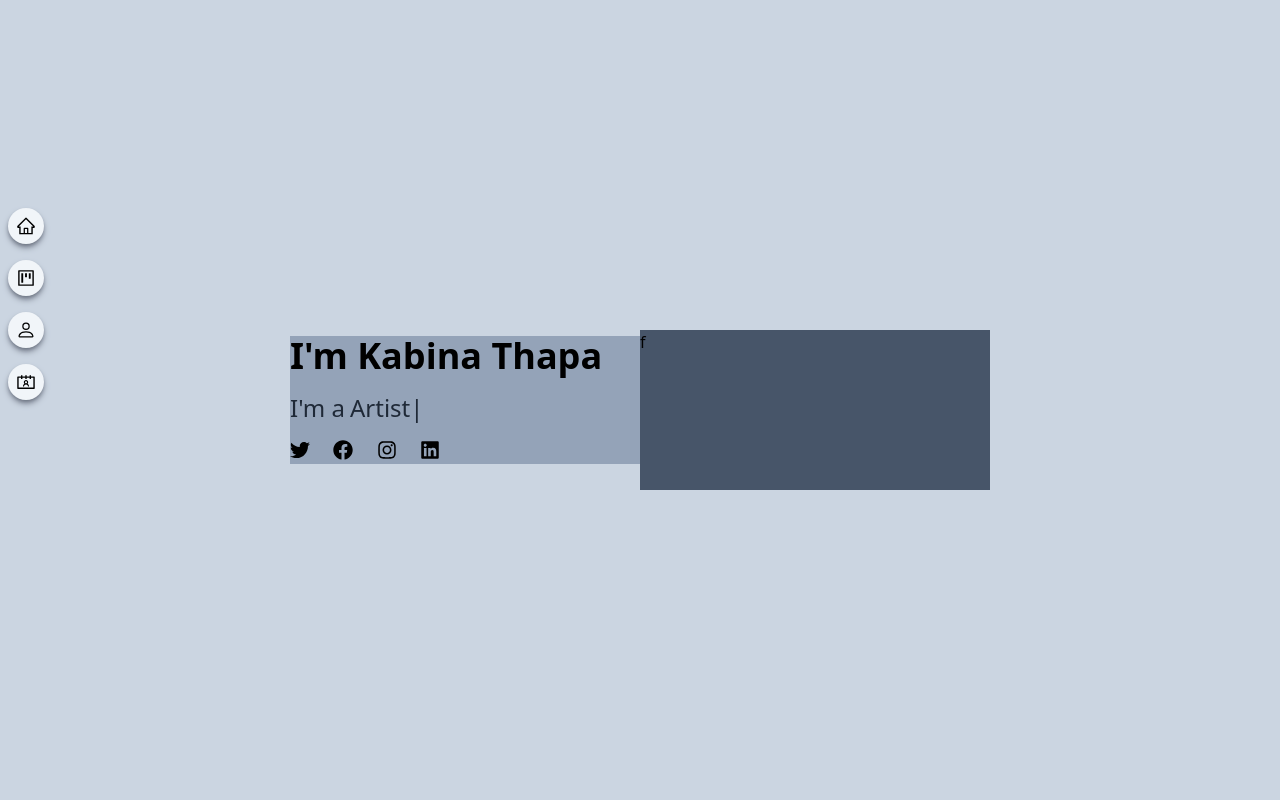
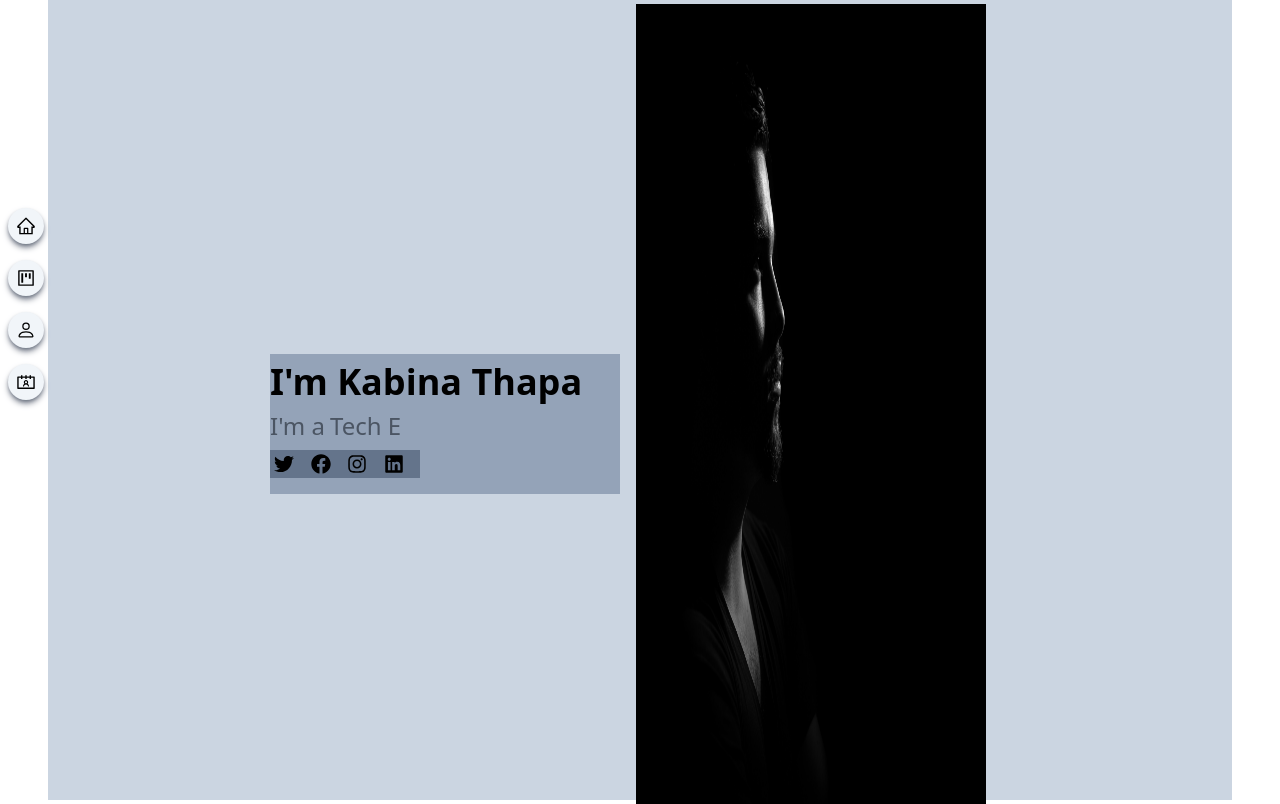
Before and after one commit to KabinaThapa/portfolio, a React (Vite) app: page /Home in a window 1280 px wide. Built offline with nearby package versions, Linux system fonts and the light colour scheme.

Commit message:
Tailwind CSS implementation

```diff
--- a/src/App.jsx
+++ b/src/App.jsx
@@ -1,12 +1,15 @@
 import { useState } from 'react'
 import Sidenav from './components/sidenav'
 import Home  from './components/Home'
+import Projects from './components/Projects'
+import Contact from './components/Contact'
+import Resume from './components/Resume'
 
 function App() {
 
   return (
     <>
-    <div className=''>
+    <div>
       <Sidenav />
       <Home/>
       </div>
--- /dev/null
+++ b/src/components/Contact.jsx
@@ -0,0 +1,9 @@
+import React from 'react'
+
+const Contact = () => {
+  return (
+    <div id="Contact">Contact</div>
+  )
+}
+
+export default Contact
--- a/src/components/Home.jsx
+++ b/src/components/Home.jsx
@@ -1,14 +1,15 @@
 import React from "react";
 import { TypeAnimation } from "react-type-animation";
 import { FaFacebook, FaInstagram, FaLinkedin, FaTwitter } from "react-icons/fa";
+import potrait from '../images/Potrait.jpg'
 
 const Home = () => {
   return (
     <div id="Home">
-      <div className="mainBox flex flex-col justify-center items-center w-full h-screen bg-slate-300 md:flex-row">
-        <div className="introBox max-w-[350px] w-full  bg-slate-400  flex flex-col justify-center">
-          <h1 className="font-bold text-4xl mb-4">I'm Kabina Thapa</h1>
-          <h2 className="flex text-2xl text-gray-800">
+      <div className="mainBox flex flex-col max-w-full h-screen justify-center bg-slate-300 pl-4 pr-4 pt-12 pb-12 items-center md:ml-12 md:mr-12 md:flex-row">
+        <header className="introBox max-w-[350px] w-full flex flex-col bg-slate-400 justify-center mt-12 items-center md:items-start md:mr-4 ">
+          <h1 className="font-bold text-4xl mb-2 pt-2 text-center ">I'm Kabina Thapa</h1>
+          <h2 className=" md:text-2xl text-[20px] text-gray-600 text-center md:text-left md:flex">
             {" "}
             I'm a
             <TypeAnimation
@@ -30,22 +31,25 @@ const Home = () => {
               cursor={true}
             />
           </h2>
-          <div className="logos flex justify-between max-w-[150px] mt-4 pb-1">
-            <a>
+          <div className="logos flex justify-between max-w-[150px] w-full mt-2 mb-4 p-1 bg-slate-500">
+            <a className="pr-3">
               <FaTwitter size={20} />
             </a>
-            <a>
+            <a className="pr-3">
               <FaFacebook size={20} />
             </a>
-            <a>
+            <a className="pr-3">
               <FaInstagram size={20} />
             </a>
-            <a>
+            <a className="pr-3">
               <FaLinkedin size={20} />
             </a>
           </div>
-        </div>
-      <div className=" max-w-[350px] w-full h-[10rem] bg-slate-600 mt-5 ">f</div>
+        </header>
+      <div className=" max-w-[350px] w-full md:h-screen bg-slate-600 mt-2 md:mr-6">
+        <img className="md:h-full" src={potrait}/>
+      </div>
+
       </div>
     </div>
   );
--- /dev/null
+++ b/src/components/Projects.jsx
@@ -0,0 +1,9 @@
+import React from 'react'
+
+const Projects = () => {
+  return (
+    <div id="Projects">Projects</div>
+  )
+}
+
+export default Projects
--- /dev/null
+++ b/src/components/Resume.jsx
@@ -0,0 +1,9 @@
+import React from 'react'
+
+const Resume = () => {
+  return (
+    <div id="Resume">Resume</div>
+  )
+}
+
+export default Resume
--- a/src/components/Sidenav.jsx
+++ b/src/components/Sidenav.jsx
@@ -12,11 +12,11 @@ const Sidenav = () => {
 
   return (
     <div>
-        <AiOutlineMenu
+        <AiOutlineMenu size={22}
         onClick={handleNav} className='absolute top-4 right-4 z-[99] md:hidden ' />
         {
           nav ? (
-            <div className= 'fixed w-full h-screen flex-col flex justify-center items-center'>
+            <div className= 'fixed w-full h-screen flex-col flex justify-center items-center md:mr-4'>
               <a href="#Home" className=" w-3/4 flex justify-center items-center  border rounded-xl ml-4  mr-4 mb-4 bg-slate-200 p-1 shadow-lg shadow-gray-300 cursor-pointer hover:scale-110 ease-in duration-200">
 
                 <AiOutlineHome size={20}/>
--- a/src/main.jsx
+++ b/src/main.jsx
@@ -3,15 +3,41 @@ import ReactDOM from 'react-dom/client'
 import App from './App.jsx'
 import './index.css'
 import { createBrowserRouter, RouterProvider } from 'react-router-dom'
+import Home from './components/Home.jsx'
+import Projects from './components/Projects.jsx'
+import Contact from './components/Contact.jsx'
+import Resume from './components/Resume.jsx'
+
 const router=createBrowserRouter([{
   path:'/',
-  element:<h2>Home</h2>
-}])
+  element:<root/>,
+
+children :[
+{
+path:'/Home',
+element:<Home />
+},
+{
+path:'/Contact',
+element:<Contact/>
+},
+{
+  path:'/Projects',
+  element:<Projects/>
+  },
+  {
+    path:'/Resume',
+    element:<Resume/>
+    },
+  ],
+  },
+])
 
 
 
 ReactDOM.createRoot(document.getElementById('root')).render(
   <React.StrictMode>
-    <App />
+    <App/>
+    <RouterProvider router={router}/>
   </React.StrictMode>,
 )
```
Also changed, not shown: src/images/Potrait.jpg (added).
